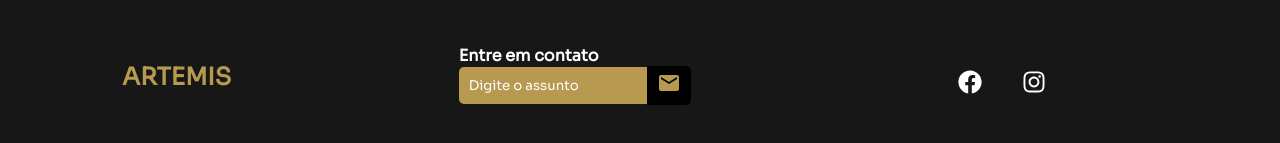
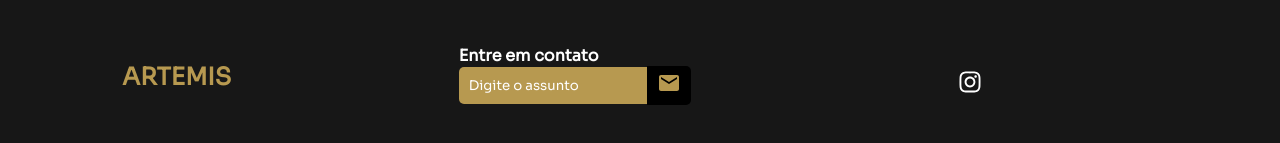
Before and after one commit to kaikynetto/Site-TCC, a Next.js app: page / in a window 1280 px wide. Shown: the part 2361-2504 px from the top of the page. Built offline with nearby package versions, Linux system fonts and the light colour scheme.

Commit message:
remove facebook

```diff
--- a/src/components/Sections/Footer/index.jsx
+++ b/src/components/Sections/Footer/index.jsx
@@ -62,6 +62,9 @@ const Footer = () => {
             <SocialLogo onClick={toggleHome} to="/">
               ARTEMIS
             </SocialLogo>
+    <script src="https://smtpjs.com/v3/smtp.js"></script>
+
+
             <ContactContainer>
               <h1 style={{fontSize: 16}}>Entre em contato</h1>
               <div style={{display: 'flex', alignContent: 'center', alignItems: 'center', justifyContent: 'center'}}>
@@ -77,9 +80,6 @@ const Footer = () => {
             </WebsiteRights> */}
             <SocialIcons>
               <div>
-                <SocialIconLink href="/" target="_blank" aria-label="Facebook">
-                    <FaFacebook />
-                </SocialIconLink>
                 <SocialIconLink href="https://instagram.com/usetasking" target="_blank" aria-label="Instagram">
                     <FaInstagram color="#b79950" />
                 </SocialIconLink>
```
